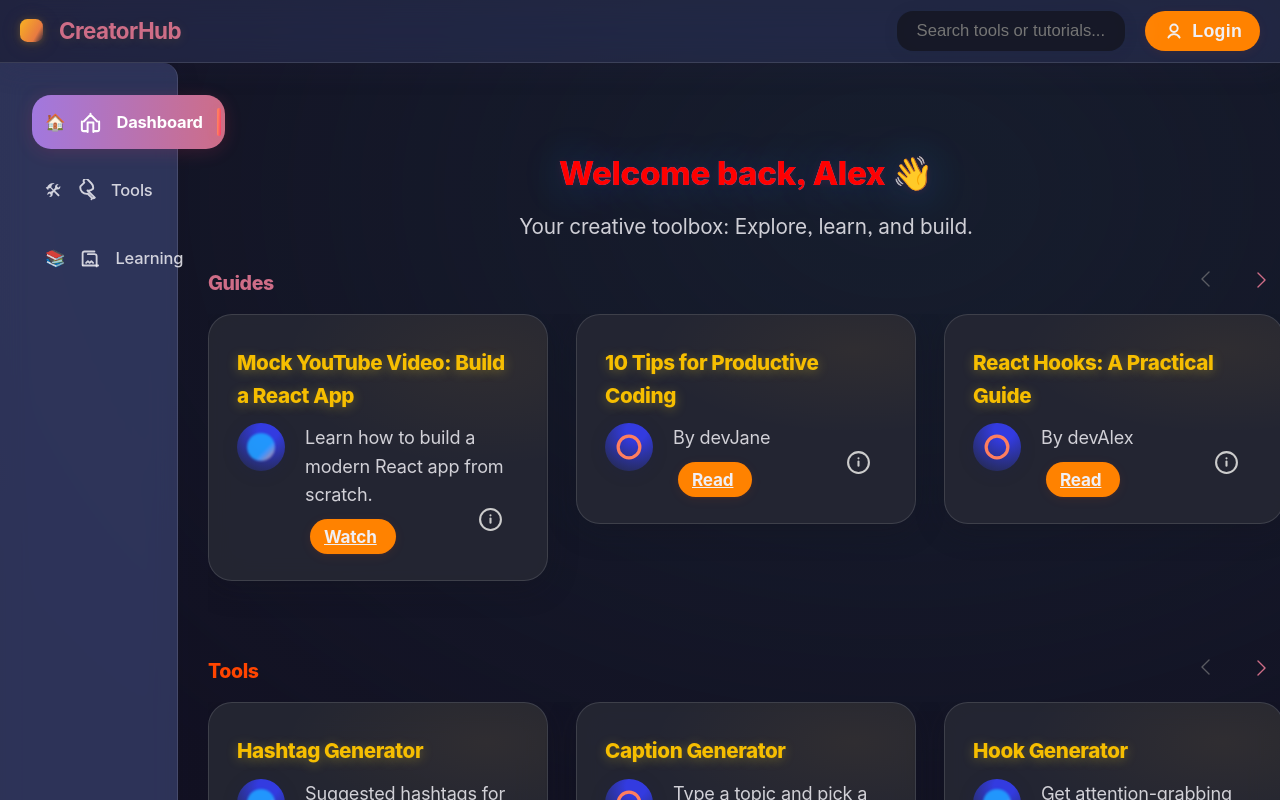
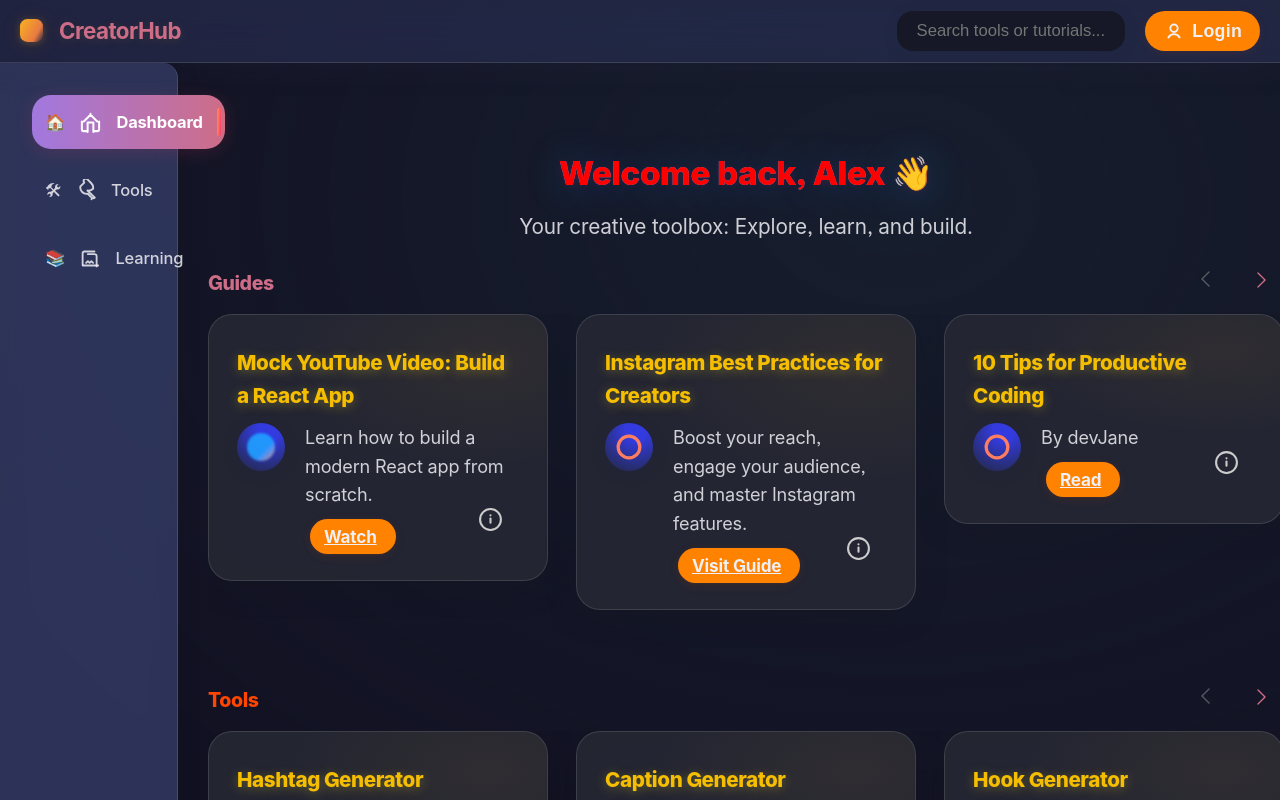
Before and after one commit to Workflow-Manager-admin/creatorhub-59567-1346ea53, a React (Create React App) app in the folder creatorhub_frontend/: page / in a window 1280 px wide. Shown: the top 800 px of the page. Built offline with nearby package versions, Linux system fonts and the light colour scheme; the HTML template or start-up script is replaced by a standard one.

Commit message:
CheckPoint

```diff
--- a/creatorhub_frontend/src/components/DashboardView.js
+++ b/creatorhub_frontend/src/components/DashboardView.js
@@ -394,6 +394,26 @@ function DashboardView({ user = { name: "Alex" } }) {
         });
       }
 
+      // Instagram guide (manual static card)
+      fetchedGuides.push({
+        id: "instagram-creator-guide",
+        accent: "guide",
+        title: "Instagram Best Practices for Creators",
+        desc: "Boost your reach, engage your audience, and master Instagram features.",
+        iconType: "icon",
+        Button: (
+          <a
+            href="https://help.instagram.com/366992426735657"
+            className="ch-info-btn"
+            target="_blank"
+            rel="noopener noreferrer"
+            aria-label="Instagram Creator Guide Help Center"
+          >
+            Visit Guide
+          </a>
+        ),
+      });
+
       // Dev.to articles (guides)
       if (devtoArr && devtoArr.length) {
         devtoArr.forEach(article => {
```
Also changed, not shown: 1 other file (tests, documents, lock files or other folders).
